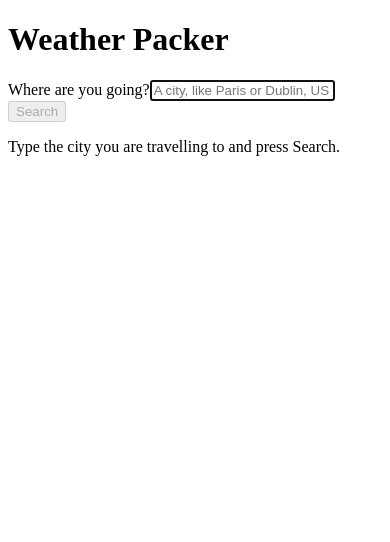
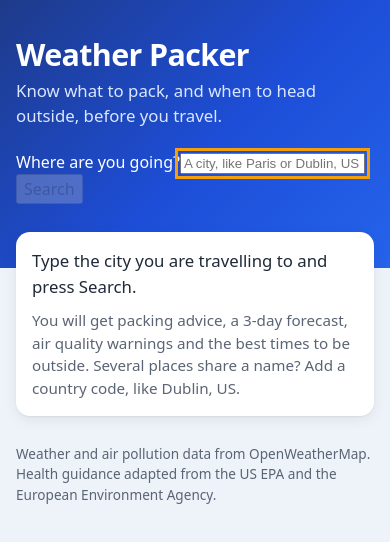
Before and after one commit to Maksim-Viktorov/weather-packer, a Vue app in the folder frontend/: page / in a window 390 px wide. Shown: the top 542 px of the page. Built offline with nearby package versions, Linux system fonts and the light colour scheme.

Commit message:
Add the page layout, base styles and a favicon

```diff
--- a/frontend/src/App.vue
+++ b/frontend/src/App.vue
@@ -32,17 +32,97 @@ async function searchCity(city) {
 </script>
 
 <template>
+  <header class="hero">
+    <div class="hero-inner">
       <h1>Weather Packer</h1>
+      <p class="tagline">Know what to pack, and when to head outside, before you travel.</p>
       <SearchBar :loading="loading" @search="searchCity" />
+    </div>
+  </header>
 
-  <p v-if="loading">Loading the forecast...</p>
-  <p v-else-if="errorMessage" role="alert">{{ errorMessage }}</p>
+  <main class="content">
+    <p v-if="loading" class="card status" role="status"><span class="spinner" aria-hidden="true"></span>Loading the forecast...</p>
+    <p v-else-if="errorMessage" class="card status error" role="alert">{{ errorMessage }}</p>
     <template v-else-if="weather">
-    <h2>{{ placeName }}</h2>
+      <h2 class="card place">{{ placeName }}</h2>
       <PackingAdvice :days="weather.days" />
       <ForecastTable :days="weather.days" />
       <AirQualityPanel :air-quality="weather.airQuality" />
       <BestTimePlanner :location="weather.location" />
     </template>
-  <p v-else>Type the city you are travelling to and press Search.</p>
+    <div v-else class="card status">
+      <p>Type the city you are travelling to and press Search.</p>
+      <p class="tip">
+        You will get packing advice, a 3-day forecast, air quality warnings and the best times to be outside.
+        Several places share a name? Add a country code, like Dublin, US.
+      </p>
+    </div>
+  </main>
+
+  <footer class="footer">
+    Weather and air pollution data from OpenWeatherMap.
+    Health guidance adapted from the US EPA and the European Environment Agency.
+  </footer>
 </template>
+
+<style scoped>
+.hero {
+  padding: 36px 0 64px;
+  color: #ffffff;
+  background: linear-gradient(135deg, #1e3a8a, #1d4ed8 55%, #2563eb);
+}
+
+/* The same column for the hero, the cards and the footer, with a 16px gutter on phones */
+.hero-inner,
+.content,
+.footer {
+  max-width: 952px;
+  margin: 0 auto;
+  padding-inline: 16px;
+}
+
+h1 {
+  margin: 0 0 4px;
+  font-size: clamp(1.9rem, 6vw, 2.6rem);
+  letter-spacing: -0.02em;
+}
+
+.tagline {
+  margin-bottom: 22px;
+  font-size: 1.05rem;
+  color: #dbe7ff;
+}
+
+/* The cards start on top of the hero's lower edge */
+.content {
+  display: flex;
+  flex-direction: column;
+  gap: 16px;
+  margin-top: -36px;
+}
+
+.status {
+  font-size: 1.05rem;
+}
+
+.error {
+  border-left: 5px solid #c2410c;
+}
+
+.tip {
+  color: var(--muted);
+  font-size: 0.95rem;
+}
+
+.place {
+  margin: 0;
+  padding-block: 16px;
+  font-size: 1.6rem;
+}
+
+.footer {
+  padding-block: 28px 36px;
+  font-size: 0.85rem;
+  color: var(--muted);
+}
+</style>
--- a/frontend/src/main.js
+++ b/frontend/src/main.js
@@ -1,4 +1,5 @@
 import { createApp } from 'vue'
 import App from './App.vue'
+import './style.css'
 
 createApp(App).mount('#app')
--- /dev/null
+++ b/frontend/src/style.css
@@ -0,0 +1,129 @@
+/* Page-wide basics. Each component keeps its own look in a <style scoped> block. */
+
+:root {
+  --ink: #1f2937;
+  --muted: #5b6474;
+  --page: #eef3f9;
+  --card: #ffffff;
+  --line: #dde3ec;
+  --accent: #1d5fd1;
+  --accent-soft: #e3edff;
+  --focus: #f59e0b;
+  --radius: 14px;
+  --shadow: 0 1px 2px rgba(16, 24, 40, 0.06), 0 4px 14px rgba(16, 24, 40, 0.07);
+
+  color-scheme: light;
+  font-family: system-ui, -apple-system, 'Segoe UI', Roboto, 'Helvetica Neue', Arial, sans-serif;
+  line-height: 1.5;
+  color: var(--ink);
+  background: var(--page);
+}
+
+*,
+*::before,
+*::after {
+  box-sizing: border-box;
+}
+
+body {
+  margin: 0;
+  min-width: 320px;
+}
+
+h1,
+h2,
+h3,
+h4,
+h5 {
+  line-height: 1.25;
+}
+
+h3 {
+  margin: 0 0 12px;
+  font-size: 1.2rem;
+}
+
+h4 {
+  margin: 20px 0 8px;
+  font-size: 1rem;
+}
+
+p {
+  margin: 0 0 10px;
+}
+
+p:last-child {
+  margin-bottom: 0;
+}
+
+img {
+  display: block;
+}
+
+button {
+  font: inherit;
+  cursor: pointer;
+}
+
+button:disabled {
+  cursor: not-allowed;
+  opacity: 0.6;
+}
+
+:focus-visible {
+  outline: 3px solid var(--focus);
+  outline-offset: 2px;
+}
+
+.card {
+  background: var(--card);
+  border-radius: var(--radius);
+  box-shadow: var(--shadow);
+  padding: 20px;
+}
+
+.spinner {
+  display: inline-block;
+  width: 18px;
+  height: 18px;
+  margin-right: 10px;
+  vertical-align: -3px;
+  border: 3px solid var(--accent-soft);
+  border-top-color: var(--accent);
+  border-radius: 50%;
+  animation: spin 0.8s linear infinite;
+}
+
+@keyframes spin {
+  to {
+    transform: rotate(360deg);
+  }
+}
+
+@media (prefers-reduced-motion: reduce) {
+  .spinner {
+    animation-duration: 2.4s;
+  }
+}
+
+/* OpenWeatherMap's icons are white clouds, so they need a sky behind them */
+.weather-icon {
+  background: linear-gradient(160deg, #8db0ea, #4f7fd6);
+  border-radius: 50%;
+}
+
+/* Text for screen readers only */
+.visually-hidden {
+  position: absolute;
+  width: 1px;
+  height: 1px;
+  overflow: hidden;
+  clip-path: inset(50%);
+  white-space: nowrap;
+}
+
+@media (max-width: 520px) {
+  .card {
+    padding: 16px;
+  }
+}
```
Also changed, not shown: frontend/index.html (+1 -0 lines). Lines whose indentation alone changed are shown as unchanged.
